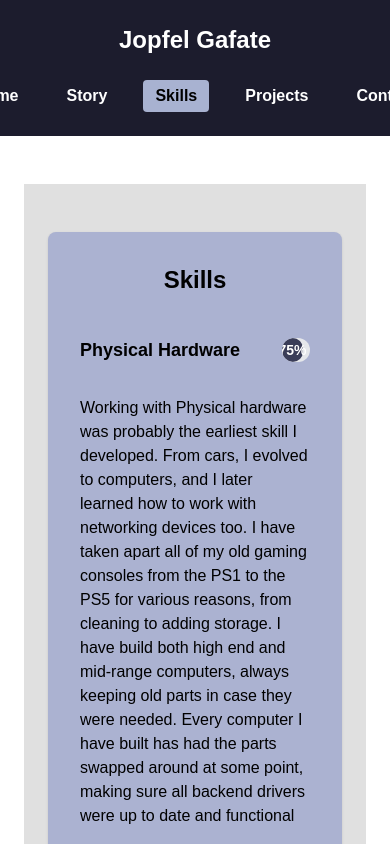
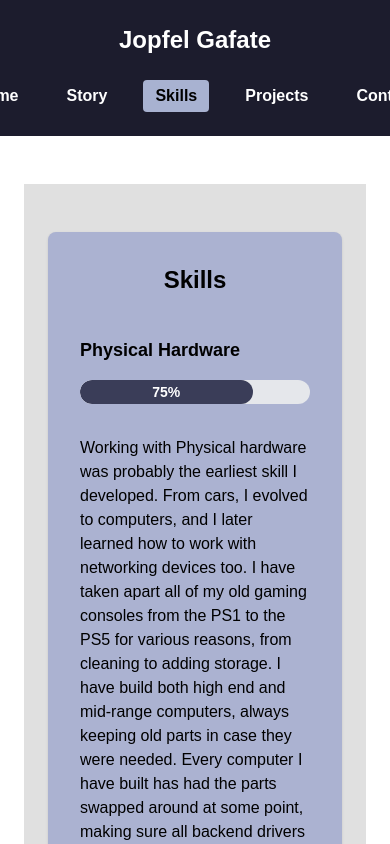
Before and after one commit to jooooooooooooooooo-web/gafate_nextjs_portfolio, a Next.js app: page /skills in a window 390 px wide. Shown: the top 844 px of the page. Built offline with nearby package versions, Linux system fonts and the light colour scheme.

Commit message:
fixed bars in skills

```diff
--- a/src/app/skills/page.tsx
+++ b/src/app/skills/page.tsx
@@ -8,12 +8,12 @@ type SkillQualities = {
 
 function SCard({ name, value }: SkillQualities) {
   return (
-    <div className="w-full flex items-center gap-6 py-4">
-      {/* bigger, bold label */}
-      <div className="w-56 text-black font-bold text-lg">{name}</div>
+    <div className="w-full flex flex-col sm:flex-row items-start sm:items-center gap-4 py-4">
+  {/* Skill name */}
+  <div className="text-black font-bold text-lg sm:w-56 w-full">{name}</div>
 
-      {/* larger progress bar */}
-      <div className="flex-1">
+  {/* Progress bar */}
+  <div className="w-full sm:flex-1">
     <div className="w-full bg-gray-200 rounded-full h-6 overflow-hidden">
       <div
         className="h-6 rounded-full flex items-center justify-center text-sm font-semibold text-white bg-[#3a3d58]"
```
Lines whose indentation alone changed are shown as unchanged.
